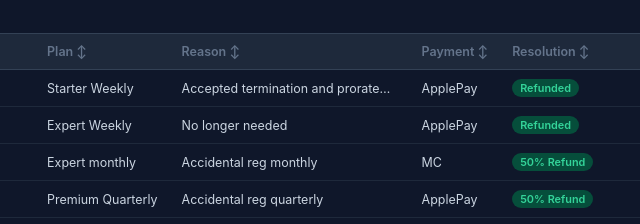
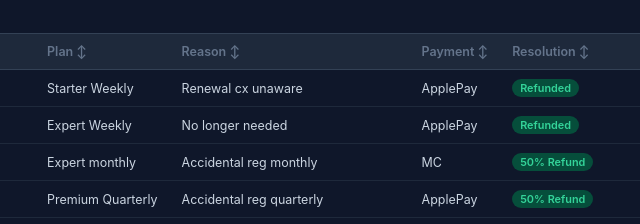
Before and after one commit to bvcafirma3rd/refund-dashboard, a plain HTML site: page index.html in a window 1280 px wide. Shown: the part 868-1092 px from the top of the page, 390-1030 px from the left. Drawn offline with nearby package versions, Linux system fonts and the light colour scheme.

Commit message:
Auto-update: refresh dashboard data 2026-11-25

```diff
--- a/index.html
+++ b/index.html
@@ -384,7 +384,7 @@ const DATA = [
   {date:"2026-10-30",rawDate:"10/30/2026",created:"11/16/2025",lob:"RecentFollow",email:"amiramonet@icloud.com",plan:"Expert Weekly",status:"Refunded",reason:"Dispute threat",payment:"ApplePay",notes:"awx - cx already canceled the acct october 1 but still getting charges, cx threatens to disute",reso:"Refunded",rep:"Roy",month:"10-2026",amount:48.0},
   {date:"2026-10-30",rawDate:"10/30/2026",created:"10/29/2026",lob:"RecentFollow",email:"amanimokdad91@gmail.com",plan:"Elite V2 Monthly",status:"Refunded",reason:"Accepted termination and prorated refund",payment:"Paypal",notes:"cx accidentally purcahsed monthly plan, declined save offers, wans refund, threatened dispute - accepted 50% refund + acct term",reso:"50% Refund",rep:"Roy",month:"10-2026",amount:25.0},
   {date:"2026-10-30",rawDate:"10/30/2026",created:"10/30/2026",lob:"RecentFollow",email:"yazestelle13@gmail.com",plan:"Expert Quarterly",status:"Refunded",reason:"Accidental reg quarterly",payment:"ApplePay",notes:"accidental purchase, cx accepted the offered 50% partial refund + termination of account",reso:"50% Refund",rep:"Geal",month:"10-2026",amount:54.6},
-  {date:"2026-11-05",rawDate:"11/05/2026",created:"8/8/2026",lob:"RecentFollow",email:"srodman19@yahoo.com",plan:"Starter Weekly",status:"Refunded",reason:"Accepted termination and prorated refund",payment:"ApplePay",notes:"agreed to whatever refund we can give. been offered refund of the most recent charge long with acct term",reso:"Refunded",rep:"Jessica",month:"11-2026",amount:12.0},
+  {date:"2026-11-05",rawDate:"11/05/2026",created:"8/8/2026",lob:"RecentFollow",email:"srodman19@yahoo.com",plan:"Starter Weekly",status:"Refunded",reason:"Renewal cx unaware",payment:"ApplePay",notes:"agreed to whatever refund we can give. been offered refund of the most recent charge long with acct term",reso:"Refunded",rep:"Jessica",month:"11-2026",amount:12.0},
   {date:"2026-11-06",rawDate:"11/06/2026",created:"11/26/2025",lob:"RecentFollow",email:"kaydnestes@gmail.com",plan:"Expert Weekly",status:"Refunded",reason:"No longer needed",payment:"ApplePay",notes:"cx was charged again after cancelation request, failed to address the cancelation, processed refund to the most recent charge",reso:"Refunded",rep:"Geal",month:"11-2026",amount:12.0},
   {date:"2026-11-07",rawDate:"11/07/2026",created:"11/07/2026",lob:"RecentFollow",email:"julied.ngo26@gmail.com",plan:"Expert monthly",status:"Refunded",reason:"Accidental reg monthly",payment:"MC",notes:"accidental purchase, cx declined save offer but accepted the offered 50% partial refund with termination of account",reso:"50% Refund",rep:"Geal",month:"11-2026",amount:25.0},
   {date:"2026-11-08",rawDate:"11/08/2026",created:"11/07/2026",lob:"FollowSpy",email:"altkalitarik@gmail.com",plan:"Premium Quarterly",status:"Refunded",reason:"Accidental reg quarterly",payment:"ApplePay",notes:"accidenlal purchase, declined save offer, processed 50% partial refund",reso:"50% Refund",rep:"Geal",month:"11-2026",amount:63.7},
```
